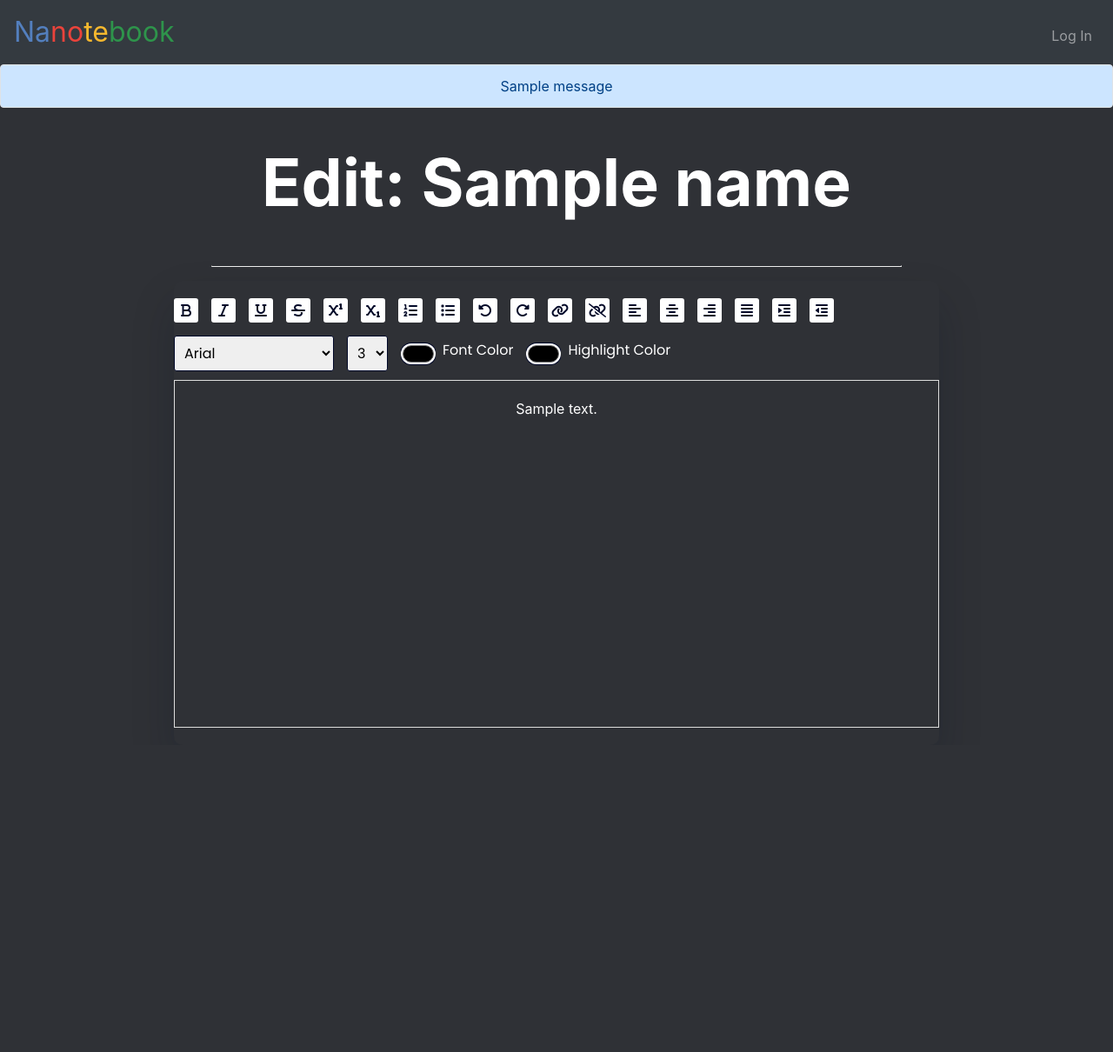
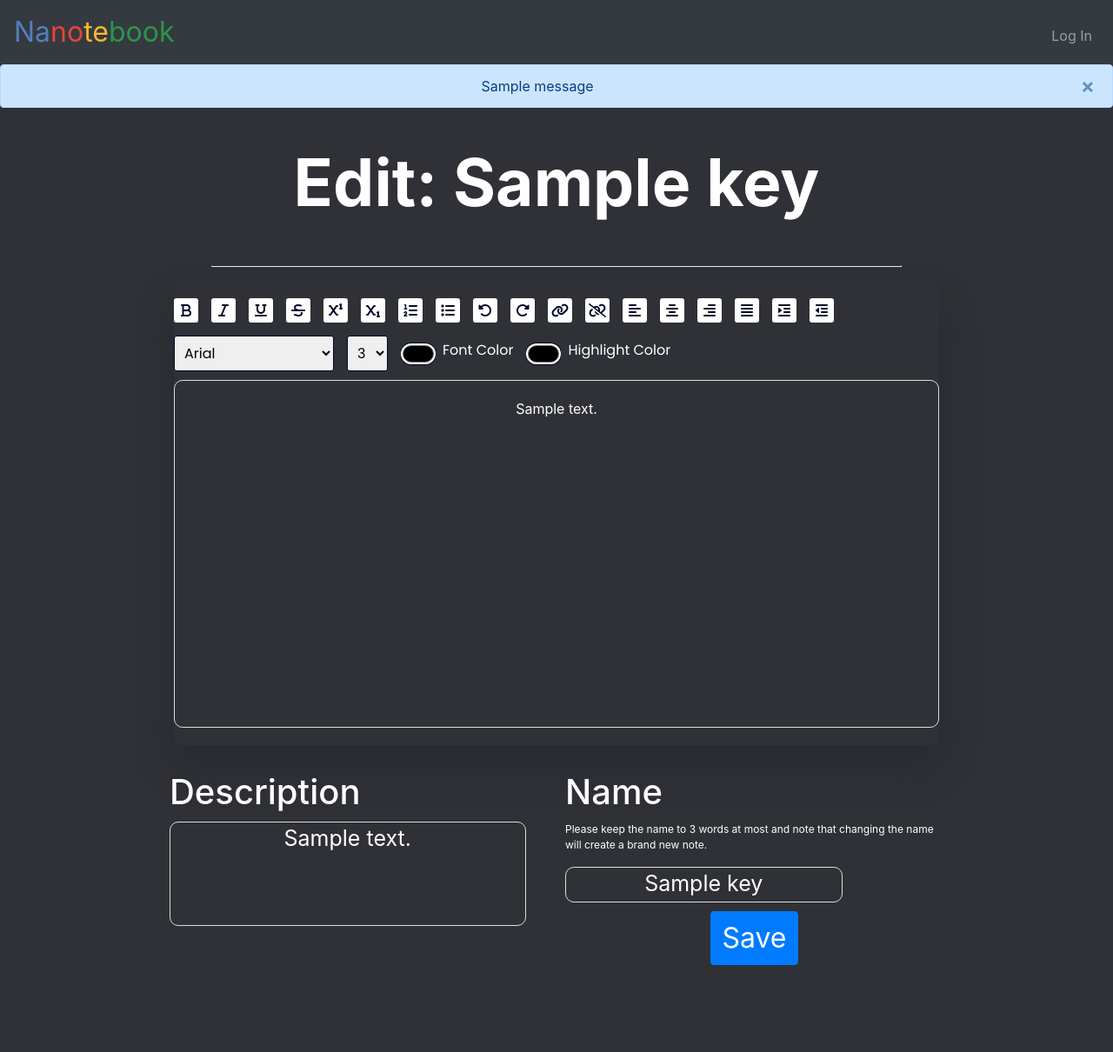
Before and after one commit to Anonymouseyy/nanotebook, a Flask app: template templates/editor.html in a window 1280 px wide. Shown: the whole page at 87% size. Before the commit the page ends 837 px from the top, so only its background shows below. Run offline with Flask 2, Linux system fonts and the light colour scheme; the template is opened without the code that fills it: most values are stand-ins (such as "Sample title", 1, 10 or a date in 2020); one stand-in notice (Sample message) is shown; some libraries are stand-ins or nearby versions.

Commit message:
Can now dismiss flashed messages and finished UI for editting, now to make it work lmao

```diff
--- a/main.py
+++ b/main.py
@@ -67,7 +67,7 @@ def edit():
         note = request.args.get("note")
         item = notes.get(note)
         content = get_file(item["file"]).decode()
-        return render_template("editor.html", name=note, content=content)
+        return render_template("editor.html", note=item, content=content)
 
 
 @app.route("/login", methods=["GET", "POST"])
--- a/static/editor.css
+++ b/static/editor.css
@@ -67,7 +67,16 @@ input[type="color"]::-moz-color-swatch {
   height: 50vh;
   overflow-x: hidden;
   overflow-y: auto;
+  border-radius: 10px;
 }
 .active {
   background-color: #e0e9ff;
 }
+.text-input {
+    display: block;
+    border: 1px solid #dddddd;
+    margin: 10px 10px 10px 10px;
+    overflow-x: hidden;
+    overflow-y: auto;
+    border-radius: 10px;
+}
--- a/static/styles.css
+++ b/static/styles.css
@@ -60,9 +60,17 @@ h1 {
     font-weight: bold;
 }
 
+h2 {
+    text-align: left;
+    color: white;
+    margin: 30px 10px 10px 10px;
+    font-size: 40px;
+}
+
 .main-content {
     padding-left: 200px;
     padding-right: 200px;
+    padding-bottom: 100px;
 }
 
 .notes-grid {
@@ -109,3 +117,15 @@ h1 {
     border-style: inset;
     border-width: 1px;
 }
+
+.column {
+  float: left;
+  width: 50%;
+}
+
+/* Clear floats after the columns */
+.row:after {
+  content: "";
+  display: table;
+  clear: both;
+}
--- a/templates/editor.html
+++ b/templates/editor.html
@@ -1,11 +1,11 @@
 {% extends "layout.html" %}
 
 {% block title %}
-    Edit: {{ name }}
+    Edit - {{ note.key }}
 {% endblock %}
 
 {% block main %}
-    <h1>Edit: {{ name }}</h1>
+    <h1>Edit: {{ note.key }}</h1>
     <hr class="topline">
     <div class="container">
     <div class="options">
@@ -83,6 +83,19 @@
     </div>
     <div id="text-input" contenteditable="true">{{ content }}</div>
     </div>
+    <div class="row">
+        <div class="column">
+            <h2>Description</h2>
+            <div contenteditable="true" class="text-input" style="height: 15vh; width: 90%; font-size: 25px">{{ note.description }}</div>
+            <div class="column"></div>
+        </div>
+        <div class="column">
+            <h2>Name</h2>
+            <p style="text-align: left; margin-left: 10px; font-size: 12px;">Please keep the name to 3 words at most and note that changing the name will create a brand new note.</p>
+            <div contenteditable="true" class="text-input" style="height: 41px; width: 70%; font-size: 25px; overflow: hidden; margin-top: 7px;">{{ note.key }}</div>
+            <button class="btn btn-primary" style="font-size: 2rem;">Save</button>
+        </div>
+    </div>
     <script src="/static/editor.js"></script>
 
 {% endblock %}
--- a/templates/layout.html
+++ b/templates/layout.html
@@ -54,8 +54,11 @@
 
         {% if get_flashed_messages() %}
             <header>
-                <div class="alert alert-primary border text-center" role="alert">
-                    {{ get_flashed_messages() | join(" ") }}
+                <div class="alert alert-primary alert-dismissible fade show text-center" role="alert">
+                    <span>{{ get_flashed_messages() | join(" ") }}</span>
+                    <button type="button" class="close" data-dismiss="alert" aria-label="Close">
+                        <span aria-hidden="true">&times;</span>
+                    </button>
                 </div>
             </header>
         {% endif %}
```
